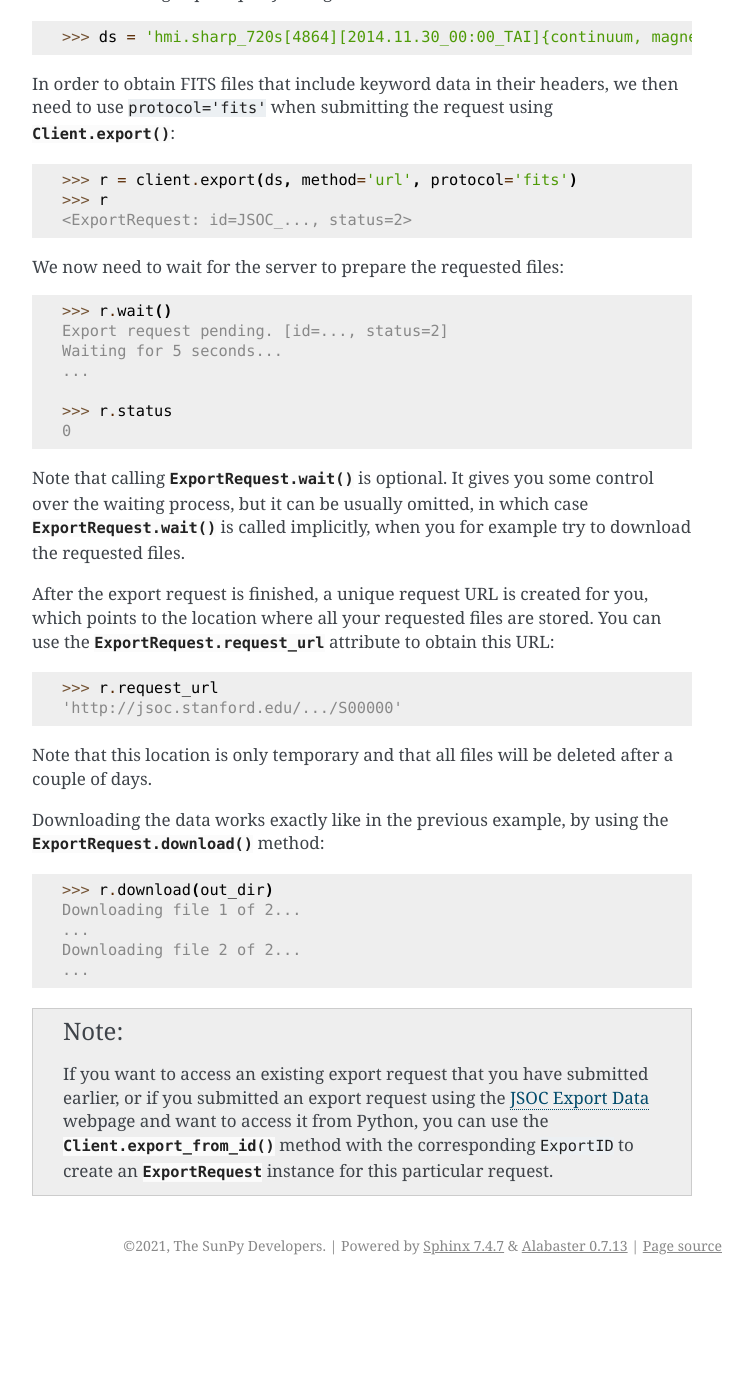
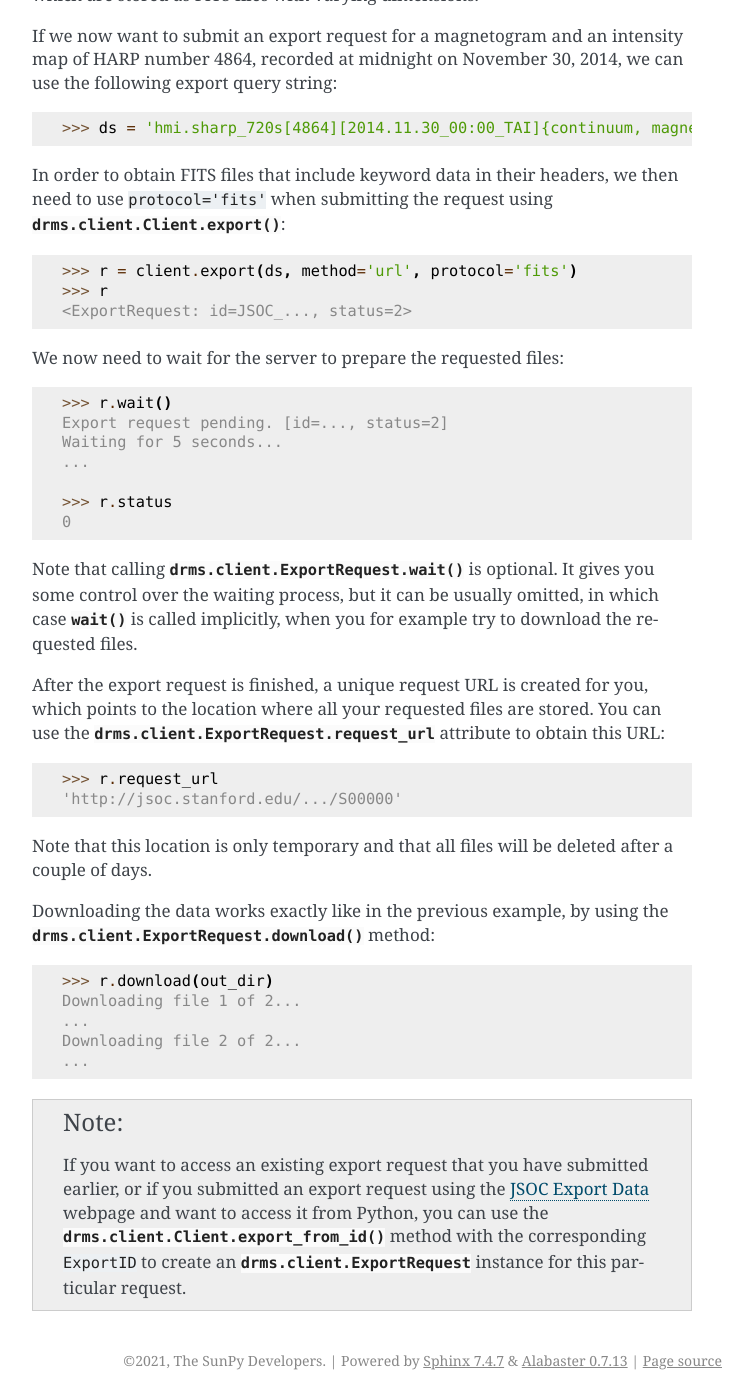
Before and after one commit to sunpy/drms, a Sphinx documentation site: the page built from docs/tutorial.rst, in a window 1280 px wide and 1400 px high, scrolled down 6822 px. Shown: the whole window, without its empty margins (388-1141 px from the left). Built offline with Sphinx 7.4.7, drawn with Linux system fonts in a browser that asks for light colours; pages that are not in the unit, such as notebooks, are missing from menus; the version number could not be read and is left out; before the commit the page ends 8107 px from its top, so only the background shows below that; some of the changed text lies outside the part shown.

```diff
--- a/docs/conf.py
+++ b/docs/conf.py
@@ -59,11 +59,17 @@ master_doc = 'index'
 # documents. Set to the "smart" one.
 default_role = 'obj'
 
-# -- Options for intersphinx extension ---------------------------------------
+# Enable nitpicky mode, which forces links to be non-broken
+nitpicky = True
+nitpick_ignore = [
+    ('py:obj', 'numpy.datetime64'),
+    # See https://github.com/numpy/numpy/issues/10039
+]
 
 # Example configuration for intersphinx: refer to the Python standard library.
 intersphinx_mapping = {
     'python': ('https://docs.python.org/3/', (None, 'http://data.astropy.org/intersphinx/python3.inv'),),
+    'pandas': ('http://pandas.pydata.org/pandas-docs/stable/', None),
     'numpy': ('https://docs.scipy.org/doc/numpy/', (None, 'http://data.astropy.org/intersphinx/numpy.inv'),),
     'scipy': (
         'https://docs.scipy.org/doc/scipy/reference/',
--- a/docs/tutorial.rst
+++ b/docs/tutorial.rst
@@ -12,12 +12,12 @@ Basic usage
 In this first part, we start with looking at data series that are available from `JSOC <http://jsoc.stanford.edu/>`__ and perform some basic DRMS queries to obtain keyword data (metadata) and segment file (data) locations.
 This is essentially what you can do on the `JSOC Lookdata <http://jsoc.stanford.edu/ajax/lookdata.html>`__ website.
 
-To be able to access the JSOC DRMS from Python, we first need to import the ``drms`` module and create an instance of the `drms.Client` class::
+To be able to access the JSOC DRMS from Python, we first need to import the ``drms`` module and create an instance of the `~drms.client.Client` class::
 
     >>> import drms
     >>> client = drms.Client()  # doctest: +REMOTE_DATA
 
-All available data series can be now retrieved by calling the :func:`Client.series` method.
+All available data series can be now retrieved by calling the :meth:`drms.client.Client.series` method.
 HMI series names start with ``"hmi."``, AIA series names with ``"aia."`` and the names of MDI series with ``"mdi."``.
 
 The first (optional) parameter of this method takes a regular expression that allows you to filter the result.
@@ -34,7 +34,7 @@ Each of those fields corresponds to a specific primekey, that is specified in th
 A complete set of primekeys represents a unique identifier for a record in that particular series.
 For more detailed information on building record set queries, including additional non-primekey fields, see the `JSOC Help <http://jsoc.stanford.edu/ajax/RecordSetHelp.html>`__ page about this topiclient.
 
-With the ``drms`` module you can use the :func:`Client.pkeys` method to obtain a list of all primekeys of a series, e.g.::
+With the ``drms`` module you can use the :meth:`drms.client.Client.pkeys` method to obtain a list of all primekeys of a series, e.g.::
 
     >>> client.pkeys('hmi.m_720s')  # doctest: +REMOTE_DATA
     ['T_REC', 'CAMERA']
@@ -42,8 +42,8 @@ With the ``drms`` module you can use the :func:`Client.pkeys` method to obtain a
     >>> client.pkeys('hmi.v_sht_modes')  # doctest: +REMOTE_DATA
     ['T_START', 'LMIN', 'LMAX', 'NDT']
 
-A list of all (regular) keywords can be obtained using :func:`Client.keys`.
-You can also use the method :func:`Client.info` to get more detailed information about a series, e.g.::
+A list of all (regular) keywords can be obtained using :meth:`drms.client.Client.keys`.
+You can also use the method :meth:`drms.client.Client.info` to get more detailed information about a series, e.g.::
 
     >>> si = client.info('hmi.v_avg120')  # doctest: +REMOTE_DATA
     >>> si.segments  # doctest: +REMOTE_DATA
@@ -57,7 +57,7 @@ You can also use the method :func:`Client.info` to get more detailed information
 All table-like structures, returned by routines in the ``drms`` module, are `Pandas DataFrames <http://pandas.pydata.org/pandas-docs/stable/generated/pandas.DataFrame.html>`__.
 If you are new to `Pandas <http://pandas.pydata.org/>`__, you should have a look at the introduction to `Pandas Data Structures <http://pandas.pydata.org/pandas-docs/stable/dsintro.html>`__.
 
-Record set queries, used to obtain keyword data and get the location of data segments, can be performed using the :func:`Client.query` method.
+Record set queries, used to obtain keyword data and get the location of data segments, can be performed using the :meth:`drms.client.Client.query` method.
 To get, for example, the record time and the mean value for some of the HMI Dopplergrams that were recorded on April 1, 2016, together with the spacecraft's radial velocity in respect to the Sun, you can write::
 
     >>> k = client.query('hmi.v_45s[2016.04.01_TAI/1d@6h]',
@@ -92,7 +92,7 @@ If you need to convert timestamps between TAI and UTC, you can use the `Astropy
     <Time object: scale='utc' format='datetime' value=2016-03-31 23:59:24>
 
 The ``"hmi.v_45s"`` series has a data segment with the name ``"Dopplergram"``, which contains Dopplergrams for each record in the series, that are stored as `FITS <http://fits.gsfclient.nasa.gov/>`__ files.
-The location of the FITS files for the record set query in the example above, can be obtained by using the ``seg`` parameter of the :func:`Client.query` method::
+The location of the FITS files for the record set query in the example above, can be obtained by using the ``seg`` parameter of the :meth:`drms.client.Client.query` method::
 
     >>> s = client.query('hmi.v_45s[2016.04.01_TAI/1d@6h]', seg='Dopplergram')  # doctest: +REMOTE_DATA
     >>> s  # doctest: +REMOTE_DATA
@@ -102,7 +102,7 @@ The location of the FITS files for the record set query in the example above, ca
     2  /SUM71/D803720859/S00008/Dopplergram.fits
     3  /SUM70/D803730119/S00008/Dopplergram.fits
 
-Note that the ``key`` and ``seg`` parameters can also be used together in one :func:`Client.query` call, i.e.::
+Note that the ``key`` and ``seg`` parameters can also be used together in one :meth:`drms.client.Client.query` call, i.e.::
 
     >>> k, s = client.query('hmi.v_45s[2016.04.01_TAI/1d@6h]',
     ...                key='T_REC, DATAMEAN, OBS_VR', seg='Dopplergram')  # doctest: +REMOTE_DATA
@@ -120,10 +120,10 @@ You can access these files, even if you do not have direct NFS access to the fil
     (4096, 4096) float32
 
 Note that FITS files which are accessed in this way, do not contain anykeyword data in their headers.
-This is perfectly fine in many cases, because you can just use :func:`Client.query` to obtain the data of all required keywords.
+This is perfectly fine in many cases, because you can just use :meth:`drms.client.Client.query` to obtain the data of all required keywords.
 If you need FITS files with headers that contain all the keyword data, you need to submit an export request to JSOC, which is described in the next section.
 
-Export requests can also be useful, if you want to download more than only one or two files (even without keyword headers), because you can then use the :func:`ExportRequest.download` method, which takes care of creating URLs, downloading the data and (if necessary) generating suitable local filenames.
+Export requests can also be useful, if you want to download more than only one or two files (even without keyword headers), because you can then use the :meth:`drms.client.ExportRequest.download` method, which takes care of creating URLs, downloading the data and (if necessary) generating suitable local filenames.
 
 Data export requests
 --------------------
@@ -137,7 +137,7 @@ It is also possible to submit an export request on the webpage and then use the
 .. warning::
     Please replace the email below with your own registered email.
 
-First, we start again with importing the ``drms`` library and creating a `drms.Client` instance::
+First, we start again with importing the ``drms`` library and creating a `~drms.client.Client` instance::
 
     >>> import drms
     >>> client = drms.Client(email='nabil.freij@gmail.com', verbose=True)  # doctest: +REMOTE_DATA
@@ -151,7 +151,7 @@ We now create a download directory for our downloads, in case it does not exist
     >>> if not os.path.exists(out_dir):
     ...     os.mkdir(out_dir)
 
-Data export requests can be submitted using :func:`Client.export`.
+Data export requests can be submitted using :meth:`drms.client.Client.export`.
 The most important parameters of this method, besides the export query string, are the parameters ``method`` and ``protocol``.
 There are many different export methods and protocols available.
 In the following examples we confine ourselves to the methods ``url_quick`` and ``url`` and the protocols ``as-is`` and ``fits``.
@@ -166,7 +166,7 @@ The only time it is treated as a "real" export request (including an ``ExportID`
 
 As an example, we now create an ``url_quick`` / ``as-is`` export request for the same record set that was used in the previous section.
 For export requests, the segment name is specified using an additional field in the query string, surrounded by curly braces.
-Note that :func:`Client.export` performs an ``url_quick`` / ``as-is`` export request by default, so you do not need to explicitly use ``method='url_quick'`` and ``protocol='as-is'`` in this case::
+Note that :meth:`drms.client.Client.export` performs an ``url_quick`` / ``as-is`` export request by default, so you do not need to explicitly use ``method='url_quick'`` and ``protocol='as-is'`` in this case::
 
     >>> r = client.export('hmi.v_45s[2016.04.01_TAI/1d@6h]{Dopplergram}')  # doctest: +REMOTE_DATA
     >>> r  # doctest: +REMOTE_DATA
@@ -179,12 +179,12 @@ Note that :func:`Client.export` performs an ``url_quick`` / ``as-is`` export req
     3    /SUM70/D803730119/S00008/Dopplergram.fits
     Name: filename, dtype: object
 
-Download URLs can now be generated using the :attr:`ExportRequest.urls` attribute::
+Download URLs can now be generated using the :attr:`drms.client.ExportRequest.urls` attribute::
 
     >>> r.urls.url[0]  # doctest: +REMOTE_DATA
     'http://jsoc.stanford.edu/SUM58/D803708321/S00008/Dopplergram.fits'
 
-Files can be downloaded using the :func:`ExportRequest.download` method.
+Files can be downloaded using the :meth:`drms.client.ExportRequest.download` method.
 You can (optionally) select which file(s) you want to download, by using the ``index`` parameter of this method. The following, for example, only downloads the first file of the request::
 
     >>> r.download(out_dir, 0)  # doctest: +REMOTE_DATA
@@ -205,12 +205,12 @@ Note that this protocol *does not convert* other file formats into the FITS form
 The only purpose of ``protocol='fits'`` is to add keyword data to headers of segment files, that are already stored using the FITS format.
 
 In contrast to ``url_quick`` / ``as-is`` exports, described in the previous subsection, ``url`` / ``fits`` exports always create a "real" data export request on the server, which needs to be processed before you can download the requested files.
-For each request you will get an unique ``ExportID``, which can be accessed using the :attr:`ExportRequest.id` attribute.
+For each request you will get an unique ``ExportID``, which can be accessed using the :attr:`drms.client.ExportRequest.id` attribute.
 In addition you will get an email notification (including the ``ExportID``), which is sent to your registered email address when the requested files are ready for download.
 
 In the following example, we use the ``hmi.sharp_720s`` series, which contains `Spaceweather HMI Active Region Patches <http://jsoc.stanford.edu/doc/data/hmi/sharp/sharp.htm>`__ (SHARPs), and download some data files from this series.
 
-First we have a look at the content of the series, by using :func:`Client.info` to get a `SeriesInfo` instance for this particular series::
+First we have a look at the content of the series, by using :meth:`drms.client.Client.info` to get a `~drms.client.SeriesInfo` instance for this particular series::
 
     >>> si = client.info('hmi.sharp_720s')  # doctest: +REMOTE_DATA
 
@@ -249,7 +249,7 @@ If we now want to submit an export request for a magnetogram and an intensity ma
 
     >>> ds = 'hmi.sharp_720s[4864][2014.11.30_00:00_TAI]{continuum, magnetogram}'  # doctest: +REMOTE_DATA
 
-In order to obtain FITS files that include keyword data in their headers, we then need to use ``protocol='fits'`` when submitting the request using :func:`Client.export`::
+In order to obtain FITS files that include keyword data in their headers, we then need to use ``protocol='fits'`` when submitting the request using :meth:`drms.client.Client.export`::
 
     >>> r = client.export(ds, method='url', protocol='fits')  # doctest: +REMOTE_DATA
     >>> r  # doctest: +REMOTE_DATA
@@ -265,18 +265,18 @@ We now need to wait for the server to prepare the requested files::
     >>> r.status  # doctest: +REMOTE_DATA
     0
 
-Note that calling :func:`ExportRequest.wait` is optional.
-It gives you some control over the waiting process, but it can be usually omitted, in which case :func:`ExportRequest.wait` is called implicitly, when you for example try to download the requested files.
+Note that calling :meth:`drms.client.ExportRequest.wait` is optional.
+It gives you some control over the waiting process, but it can be usually omitted, in which case :meth:`~drms.client.ExportRequest.wait` is called implicitly, when you for example try to download the requested files.
 
 After the export request is finished, a unique request URL is created for you, which points to the location where all your requested files are stored.
-You can use the :attr:`ExportRequest.request_url` attribute to obtain this URL::
+You can use the :attr:`drms.client.ExportRequest.request_url` attribute to obtain this URL::
 
     >>> r.request_url  # doctest: +REMOTE_DATA
     'http://jsoc.stanford.edu/.../S00000'
 
 Note that this location is only temporary and that all files will be deleted after a couple of days.
 
-Downloading the data works exactly like in the previous example, by using the :func:`ExportRequest.download` method::
+Downloading the data works exactly like in the previous example, by using the :meth:`drms.client.ExportRequest.download` method::
 
     >>> r.download(out_dir)  # doctest: +REMOTE_DATA
     Downloading file 1 of 2...
@@ -285,4 +285,4 @@ Downloading the data works exactly like in the previous example, by using the :f
     ...
 
 .. note::
-   If you want to access an existing export request that you have submitted earlier, or if you submitted an export request using the `JSOC Export Data <http://jsoc.stanford.edu/ajax/exportdata.html>`__ webpage and want to access it from Python, you can use the :func:`Client.export_from_id` method with the corresponding ``ExportID`` to create an `ExportRequest` instance for this particular request.
+   If you want to access an existing export request that you have submitted earlier, or if you submitted an export request using the `JSOC Export Data <http://jsoc.stanford.edu/ajax/exportdata.html>`__ webpage and want to access it from Python, you can use the :meth:`drms.client.Client.export_from_id` method with the corresponding ``ExportID`` to create an `drms.client.ExportRequest` instance for this particular request.
```
Also changed, not shown: other parts of docs/tutorial.rst (+1 -1 lines), 4 other files.
